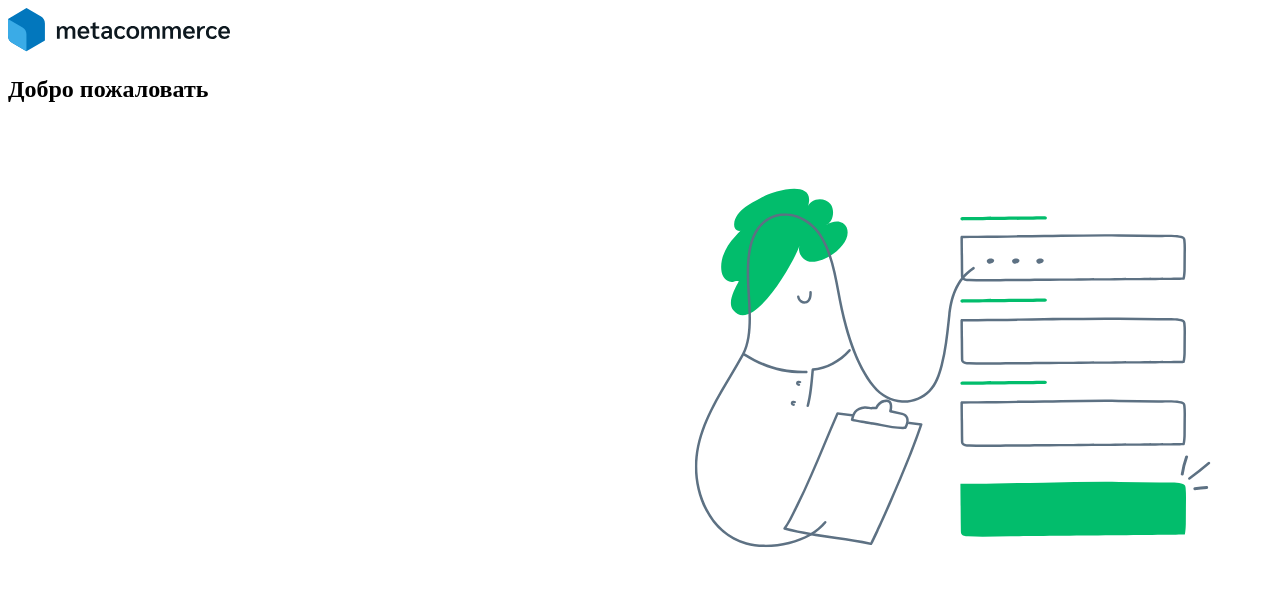
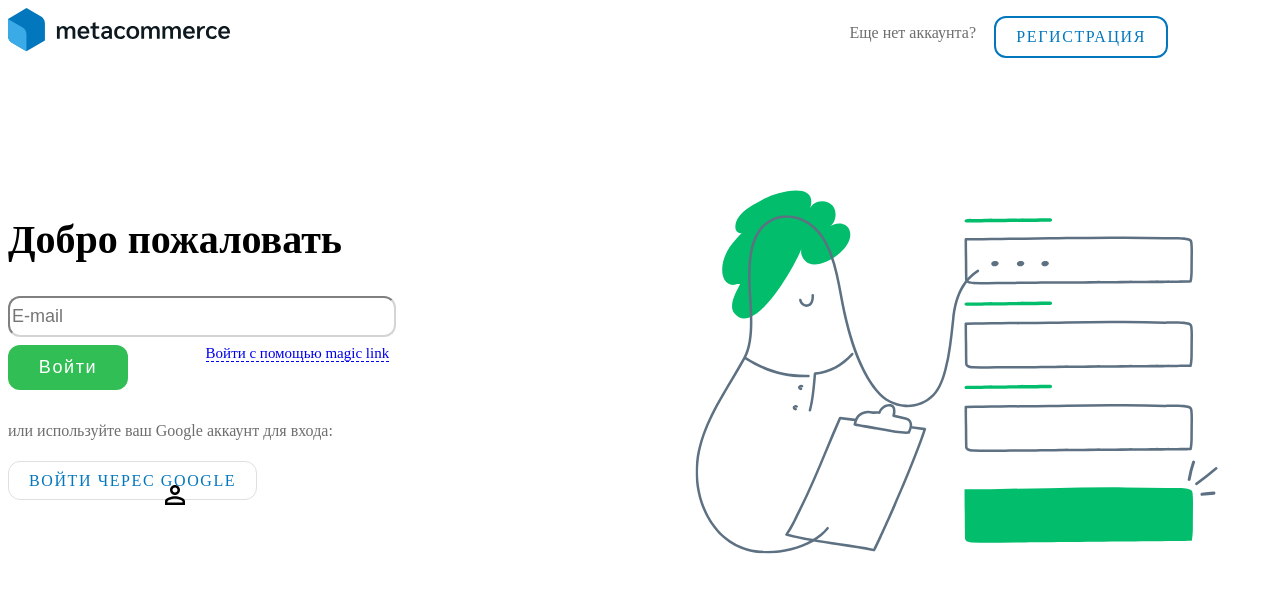
Before and after one commit to AnnSharabarina/metacommerce, a plain HTML site: page index.html in a window 1280 px wide. Drawn offline with Linux system fonts and the light colour scheme.

Commit message:
metacommerce#ficha/2 перенесла все из гита тк стянула все изменения с мастера и не знала что делать, попыталась добавить иконки и тд

```diff
--- a/index.html
+++ b/index.html
@@ -33,6 +33,8 @@
                         </defs>
                     </svg>
                 </a>
+                <p class="text heder-option text-heder ">Еще нет аккаунта?</p>
+            <a href="/" class="heder-signup button link-button heder-option"> Регистрация </a>
             </div>
         </div>
 
@@ -40,11 +42,21 @@
     <main>
         <section class="container main-container flex-center">
             <div class="col">
-                <div class="row">
-                    <h1 class="title">
-                        Добро пожаловать
-                    </h1>
+                <h1 class="title">
+                    Добро пожаловать
+                </h1>
+                <div class="field">
+                    <input class="input-field" type="text" placeholder="E-mail">
+                </div>
+                <div class="sign">
+                    <button class="button-sign button">
+                        <i></i>
+                        Войти
+                    </button>
 
+                    <a class="link" href="/"> Войти c помощью magic link </a>
+                    <p class="text">или используйте ваш Google аккаунт для входа:</p>
+                    <a href="/" class="google button link-button">Войти черес Google</a>
                 </div>
             </div>
             <div class="col">
--- a/style.css
+++ b/style.css
@@ -9,22 +9,96 @@ body {
   margin: 0 auto;
   flex-wrap: wrap;
 }
-.row {
-  display: flex;
-  flex-direction: row;
-  justify-content: space-between;
-}
+
 .col {
-    width: 50%
+  width: 50%;
 }
 .flex-center {
   justify-content: center;
 }
 
 .img-svg {
-    width: 39rem;
+  width: 100%;
+}
+
+.title {
+  margin-top: 10rem;
+  font-size: 2.5rem;
+}
+.input-field {
+  width: 380px;
+  height: 35px;
+  border-radius: 12px;
+  font-size: 18px;
+  border-color: #d4d4d4;
+  position: relative;
+  background-color: transparent;
+}
+.field::before {
+  content: "";
+  position: absolute;
+  background-image: url(/img/perm_identity_black_24dp.svg);
+  background-size: cover;
+  height: 30px;
+  width: 30px;
+  left: 0;
+  top: 50%;
+  border-radius: 50%;
+  margin-right: 5px;
   display: inline-block;
+  vertical-align: middle;
+  margin-left: 10rem;
+  margin-top: 5rem;
 }
-.title  {
-
+.button {
+  border-radius: 12px;
+  letter-spacing: 1.6px;
 }
+.link-button {
+  padding: 10px 20px;
+  text-transform: uppercase;
+  font-size: 1rem;
+  text-decoration: none;
+  color: #0277bd;
+}
+.button-sign {
+  background-color: #31be54;
+  width: 120px;
+  height: 45px;
+  border-color: transparent;
+  color: #fff;
+  font-size: 18px;
+}
+.sign {
+  margin-top: 0.5rem;
+}
+.link {
+  text-decoration: none;
+  border-bottom: 1px dashed;
+  margin-left: 4.6rem;
+  font-size: 15px;
+  vertical-align: top;
+}
+.text {
+  color: #6e6e6e;
+  margin-top: 2rem;
+  margin-bottom: 2rem;
+}
+.google {
+  border: 1px solid #dfdfdf;
+  margin-top: 3rem;
+}
+.heder-signup {
+  border: 2px solid #0277bd;
+  margin-right: 7rem;
+  margin-top: 1rem;
+}
+.heder-option {
+  right: 0;
+  position: fixed;
+  top: 0;
+}
+.text-heder {
+  margin-right: 19rem;
+  margin-top: 1.5rem;
+}
```
Also changed, not shown: img/login_black_24dp.svg (added), img/perm_identity_black_24dp.svg (added), img/visibility_off_black_24dp.svg (added), visibility_off_black_24dp.svg (added). Lines whose indentation alone changed are shown as unchanged.
